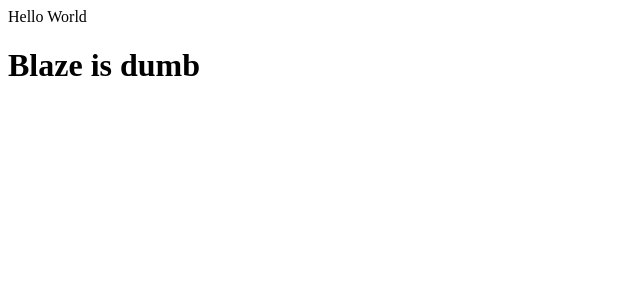
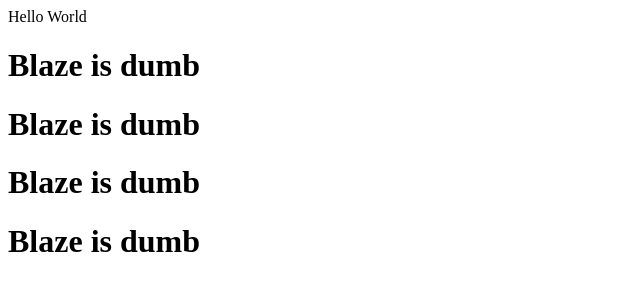
Before and after one commit to NavodhSFernando/uom-labsession, a plain HTML site: page index.html in a window 1280 px wide. Shown: the whole page, without its empty margins (0-640 px from the left). Drawn offline with Linux system fonts and the light colour scheme.

Commit message:
more headings

```diff
--- a/index.html
+++ b/index.html
@@ -7,6 +7,12 @@
 <body>
     <p>Hello World</p>
     <h1>Blaze is dumb</h1>
+
+    <h1>Blaze is dumb</h1>
+
+    <h1>Blaze is dumb</h1>
+
+    <h1>Blaze is dumb</h1>
     <script src="./script.js"></script>
 </body>
 </html>
```
